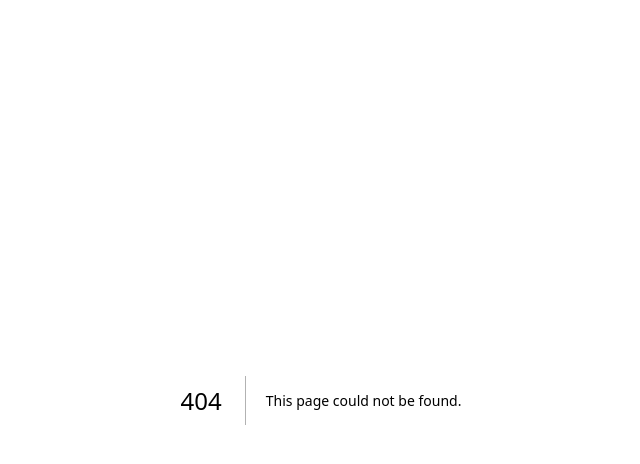
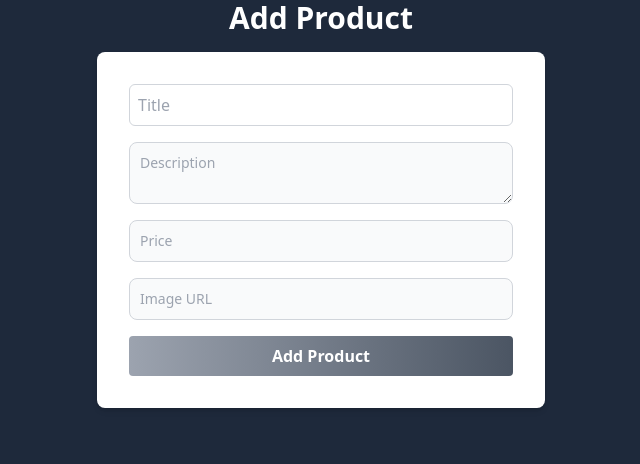
Before and after one commit to fatihdonmezdev/kayisilikunefe-project, a Next.js app: page /add-product in a window 1280 px wide. Before the commit this address had no page. Shown: the top 464 px of the page, without its empty margins (319-959 px from the left). Built offline with nearby package versions, Linux system fonts and the light colour scheme.

Commit message:
product adding schema

```diff
--- a/package.json
+++ b/package.json
@@ -9,6 +9,9 @@
     "lint": "next lint"
   },
   "dependencies": {
+    "@emotion/react": "^11.11.1",
+    "@emotion/styled": "^11.11.0",
+    "@mui/material": "^5.14.18",
     "axios": "^1.6.1",
     "formik": "^2.4.5",
     "next": "13.5.6",
--- a/src/components/Form/form.js
+++ b/src/components/Form/form.js
@@ -1,15 +1,15 @@
 import React from 'react';
 import { Formik } from 'formik';
 import * as Yup from "yup";
-
+import Link from 'next/link';
 
 
 const Form = () => {
   return (
-    <div className='min-h-screen bg-gradient-to-br from-purple-500 to-indigo-500'>
+    <div className='min-h-screen bg-gradient-to-br bg-slate-800'>
     <div className='container mx-auto p-4 '>
       <div className='brand-box'>
-        <h1 className='font-bold text-2xl mx-auto my-4'>Sign Up</h1>
+        <h1 className='font-bold text-2xl mx-auto my-4 text-white'>Sign Up</h1>
       </div>
       <div className='magic-form max-w-md mx-auto my-4 bg-white rounded-lg shadow-md p-8'>
         <Formik
@@ -132,7 +132,7 @@ const Form = () => {
                 </label>
               </div>
               <button type="submit" disabled={!dirty || isSubmitting} className="bg-gradient-to-r from-gray-400 to-gray-600 hover:from-gray-500 hover:to-gray-700 text-white font-bold py-2 px-4 rounded focus:outline-none focus:shadow-outline">
-                Sign in
+                Sign Up
               </button>
             </form>
           )}
--- /dev/null
+++ b/src/pages/add-product/index.js
@@ -0,0 +1,118 @@
+import { useRouter } from 'next/router';
+import { useState } from 'react';
+import { useFormik } from 'formik';
+import * as Yup from 'yup';
+import axios from 'axios';
+
+const ProductSchema = Yup.object().shape({
+  title: Yup.string().required('Product title is required'),
+  description: Yup.string().min(2, 'Too short!').max(250, 'Too Long!').required('Description is required'),
+  price: Yup.number().positive('Price must be a positive number').required('Price is required'),
+  imageUrl: Yup.string().url('Must be a valid URL').nullable(),
+});
+
+const AddProduct = () => {
+  const router = useRouter();
+  const [submitting, setSubmitting] = useState(false);
+
+  const formik = useFormik({
+    initialValues: {
+      title: '',
+      description: '',
+      currency: '',
+      price: '',
+      imageUrl: '',
+    },
+    validationSchema: ProductSchema,
+    onSubmit: async (values) => {
+      try {
+        setSubmitting(true);
+        await axios.post('http://localhost:3001/add-product', values);
+        alert('Product added successfully!');
+        router.push('/');
+      } catch (error) {
+        alert('Failed to add product');
+        console.error('An error occurred:', error);
+      } finally {
+        setSubmitting(false);
+      }
+    },
+  });
+
+  return (
+    <div className="min-h-screen bg-gradient-to-br bg-slate-800">
+      <div className="container mx-auto">
+        <div className="brand-box">
+          <h1 className="font-bold text-3xl text-white text-center">Add Product</h1>
+        </div>
+        <div className="magic-form max-w-md mx-auto my-4 bg-white rounded-lg shadow-md p-8">
+          <form onSubmit={formik.handleSubmit} className="grid grid-cols-1 gap-4">
+            <input
+              id="title"
+              name="title"
+              placeholder="Title"
+              value={formik.values.title}
+              onChange={formik.handleChange}
+              onBlur={formik.handleBlur}
+              className="border border-gray-300 rounded-md p-2 focus:outline-none focus:ring focus:border-blue-500"
+            />
+            {formik.touched.title && formik.errors.title && (
+              <div className="text-red-500">{formik.errors.title}</div>
+            )}
+
+            <textarea
+              id="description"
+              name="description"
+              placeholder="Description"
+              value={formik.values.description}
+              onChange={formik.handleChange}
+              onBlur={formik.handleBlur}
+              className=" w-full max-w-md bg-gray-50 border border-gray-300 text-gray-900 text-sm rounded-lg focus:ring-blue-500 focus:border-blue-500 block w-full p-2.5 dark:bg-gray-700 dark:border-gray-600 dark:placeholder-gray-400 dark:text-white dark:focus:ring-blue-500 dark:focus:border-blue-500"
+            />
+            {formik.touched.description && formik.errors.description && (
+              <div className="text-red-500">{formik.errors.description}</div>
+            )}
+
+
+            <input
+              id="price"
+              name="price"
+              type="number"
+              placeholder="Price"
+              value={formik.values.price}
+              onChange={formik.handleChange}
+              onBlur={formik.handleBlur}
+              className=" w-full max-w-md bg-gray-50 border border-gray-300 text-gray-900 text-sm rounded-lg focus:ring-blue-500 focus:border-blue-500 block w-full p-2.5 dark:bg-gray-700 dark:border-gray-600 dark:placeholder-gray-400 dark:text-white dark:focus:ring-blue-500 dark:focus:border-blue-500"
+            />
+            {formik.touched.price && formik.errors.price && (
+              <div className="text-red-500">{formik.errors.price}</div>
+            )}
+
+            <input
+              id="imageUrl"
+              name="imageUrl"
+              placeholder="Image URL"
+              value={formik.values.imageUrl}
+              onChange={formik.handleChange}
+              onBlur={formik.handleBlur}
+              className=" w-full max-w-md bg-gray-50 border border-gray-300 text-gray-900 text-sm rounded-lg focus:ring-blue-500 focus:border-blue-500 block w-full p-2.5 dark:bg-gray-700 dark:border-gray-600 dark:placeholder-gray-400 dark:text-white dark:focus:ring-blue-500 dark:focus:border-blue-500"
+            />
+            {formik.touched.imageUrl && formik.errors.imageUrl && (
+              <div className="text-red-500">{formik.errors.imageUrl}</div>
+            )}
+
+            <button
+              type="submit"
+              disabled={submitting}
+              className="bg-gradient-to-r from-gray-400 to-gray-600 hover:from-gray-500 hover:to-gray-700 text-white font-bold py-2 px-4 rounded focus:outline-none focus:shadow-outline"
+            >
+              Add Product
+            </button>
+          </form>
+        </div>
+      </div>
+    </div>
+  );
+};
+
+export default AddProduct;
```
Also changed, not shown: 1 other file (tests, documents, lock files or other folders).
